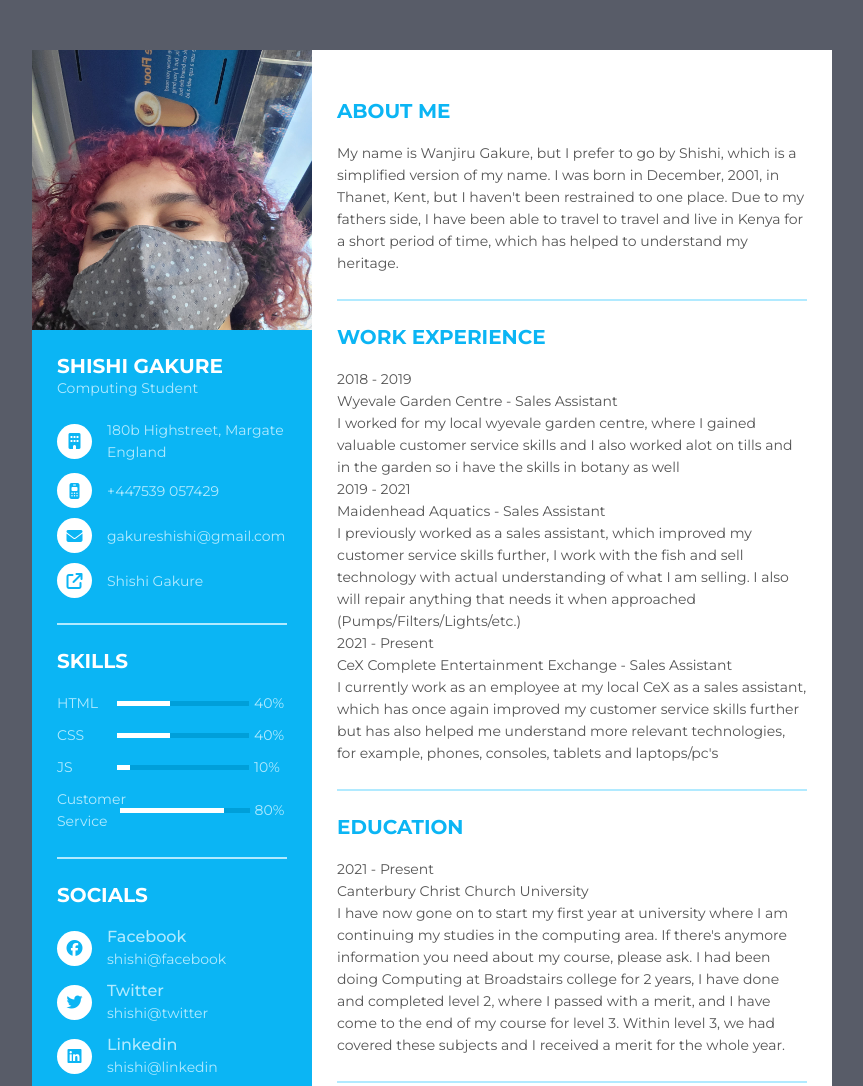
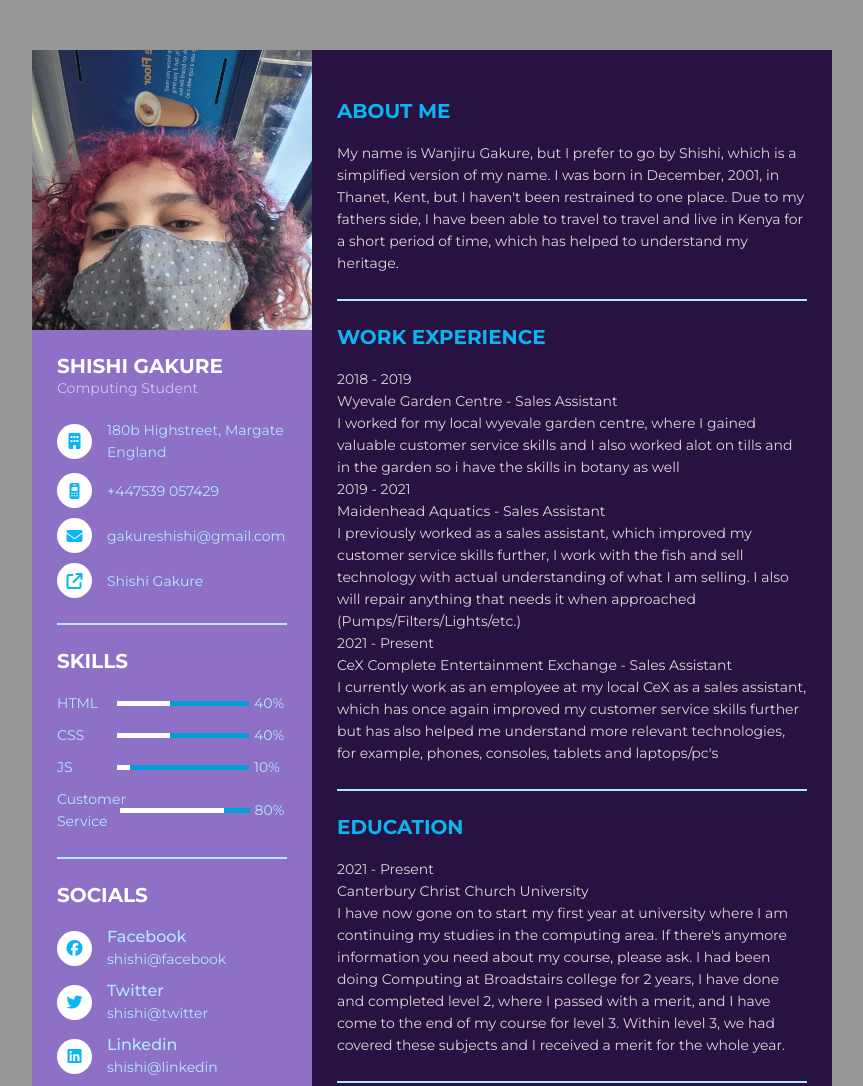
Before and after one commit to ShimGak/ShimGak.github.io, a plain HTML site: page index.html in a window 1280 px wide. Shown: the top 1086 px of the page, without its empty margins (208-1071 px from the left). Drawn offline with Linux system fonts and the light colour scheme.

Commit message:
more changes
yes

```diff
--- a/index.html
+++ b/index.html
@@ -2,7 +2,7 @@
 <html lang="en">
 <head>
 	<meta charset="UTF-8">
-	<title>Resume/CV Design</title>
+	<title>My CV</title>
 	<link rel="stylesheet" href="styles.css">
 	<script src="https://kit.fontawesome.com/28ff8bfb9a.js" crossorigin="anonymous"></script>
 </head>
--- a/styles.css
+++ b/styles.css
@@ -9,10 +9,10 @@
 }
 
 body{
-    background: #585c68;
+    background: #979797;
     font-size: 14px;
     line-height: 22px;
-    color: #555555;
+    color: #d8d8d8;
 }
 
 .bold{
@@ -35,7 +35,7 @@ body{
 
 .cv .cvleft{
     width: 280px;
-    background: #0bb5f4;
+    background: #8f70c7;
 }
 
 .cv .cvleft .cvprofile{
@@ -61,7 +61,7 @@ body{
 }
 
 .cv .cvleft .regular{
-  color: #b1eaff;
+  color: #d2c5f0;
 }
 
 .cv .cvitem{
@@ -136,7 +136,7 @@ body{
 
 .cv .cvright{
   width: 520px;
-  background: #fff;
+  background: rgb(40, 18, 65);
   padding: 25px;
 }
 
```
